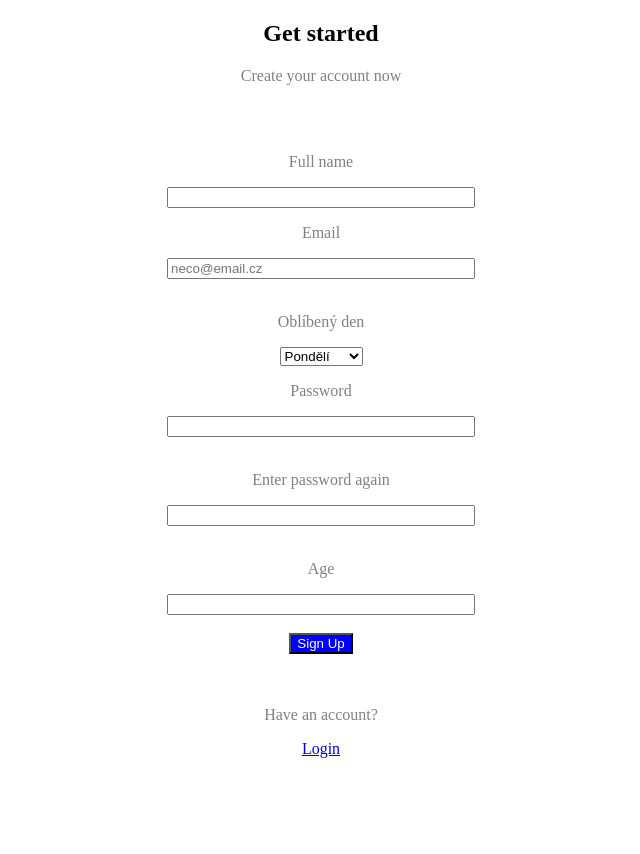
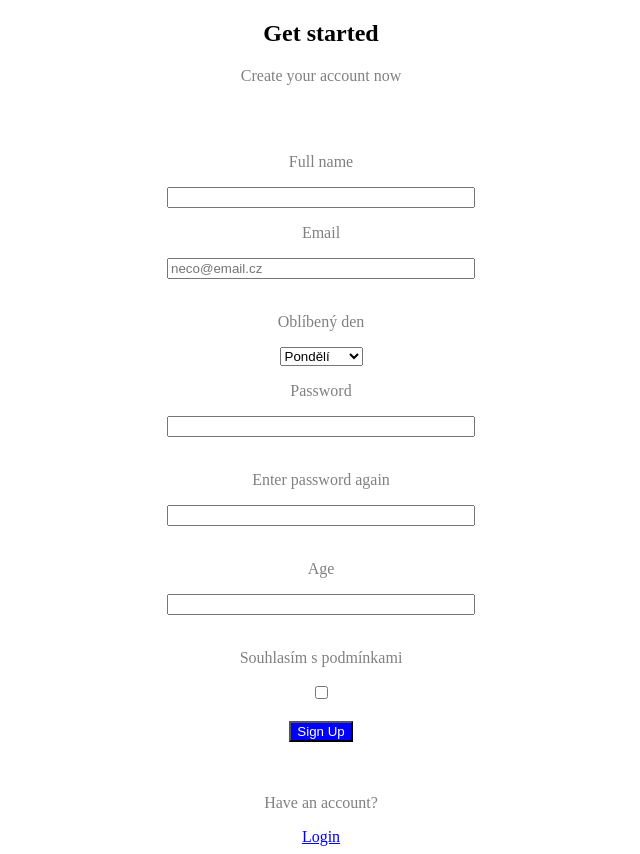
Before and after one commit to Soromanko/ukolformular, a plain HTML site: page index.html in a window 1280 px wide. Shown: the whole page, without its empty margins (319-959 px from the left). Before the commit the page ends 800 px from the top, so only its background shows below. Drawn offline with Linux system fonts and the light colour scheme.

Commit message:
3. dobrovolny ukol

```diff
--- a/index.html
+++ b/index.html
@@ -55,6 +55,11 @@
     <input style="width: 300px" type="number" id="age" required>
     <br>
     <br>
+    <p style="color: gray">Souhlasím s podmínkami</p>
+    <label for="podminky"></label>
+    <input type="checkbox" id="podminky" required>
+    <br>
+    <br>
 <button style="background-color: blue; color: white">Sign Up</button>
 <br>
 <br>
```
